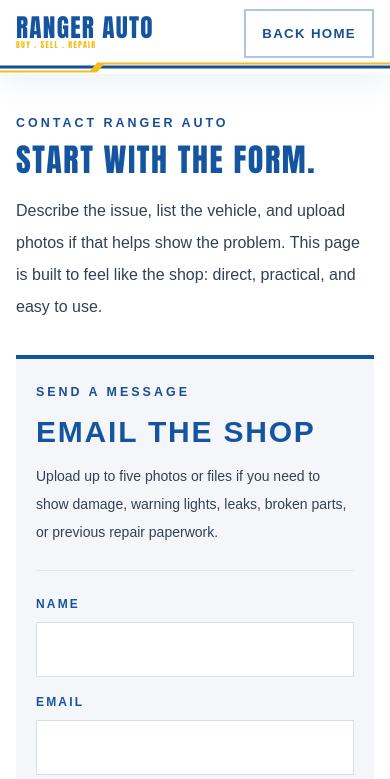
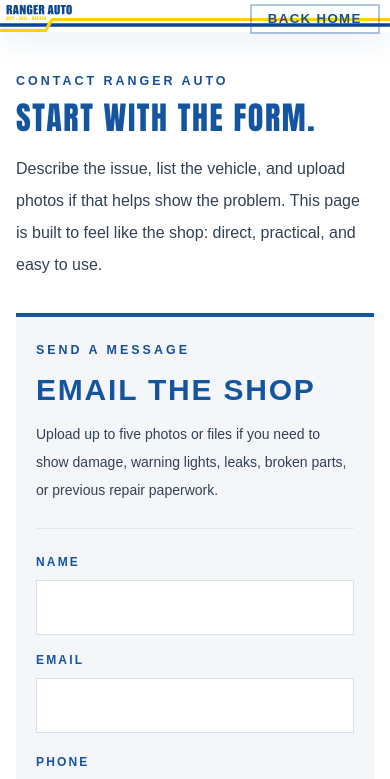
Before and after one commit to relentlessreed/ranger-auto, a Next.js app: page /contact in a window 390 px wide. Shown: the top 779 px of the page. Built offline with nearby package versions, Linux system fonts and the light colour scheme.

Commit message:
Replace sticky header with new SVG header

```diff
--- a/app/contact/page.tsx
+++ b/app/contact/page.tsx
@@ -1,33 +1,15 @@
 import Image from "next/image";
-import Link from "next/link";
 import { Mail, MapPin, Phone } from "lucide-react";
 
 import { ContactForm } from "../../components/public/contact-form";
-import { HeaderStripe } from "../../components/public/header-stripe";
+import { SiteHeader } from "../../components/public/site-header";
 import heroImage from "../../imgs/4.png";
 import engineImageOne from "../../imgs/2.png";
 
 export default function ContactPage() {
   return (
     <main className="min-h-screen bg-rangerCanvas text-slate-950">
-      <header className="sticky top-0 z-50 bg-white shadow-[0_10px_30px_rgba(21,85,159,0.08)]">
-        <div className="shell">
-          <div className="flex min-h-[84px] items-center justify-between gap-6 py-4">
-            <Link href="/" className="flex items-center">
-              <div>
-                <div className="header-wordmark text-rangerBlue">Ranger Auto</div>
-                <div className="header-subtitle text-rangerOrange">Buy . Sell . Repair</div>
-              </div>
-            </Link>
-            <Link href="/" className="header-nav-button">
-              Back Home
-            </Link>
-          </div>
-        </div>
-        <div className="header-stripes" aria-hidden="true">
-          <HeaderStripe />
-        </div>
-      </header>
+      <SiteHeader isContactPage />
 
       <section className="border-b border-slate-300 bg-white">
         <div className="shell grid gap-8 py-10 md:py-14 xl:grid-cols-[1.2fr_0.8fr]">
--- a/app/globals.css
+++ b/app/globals.css
@@ -177,17 +177,40 @@ a {
   flex-shrink: 0;
 }
 
-.header-stripes {
+.site-header-frame {
   position: relative;
-  height: 24px;
-  overflow: hidden;
-  background: transparent;
+  line-height: 0;
 }
 
-.header-stripes-svg {
+.site-header-art {
   display: block;
   width: 100%;
-  height: 100%;
+  height: auto;
+}
+
+.site-header-overlay {
+  position: absolute;
+  inset: 0;
+  display: flex;
+  align-items: stretch;
+}
+
+.site-header-overlay .shell {
+  display: flex;
+}
+
+.site-header-overlay-row {
+  display: flex;
+  width: 100%;
+  align-items: center;
+  justify-content: space-between;
+}
+
+.site-header-brand-link {
+  width: min(46vw, 29rem);
+  min-width: 13rem;
+  align-self: stretch;
+  pointer-events: auto;
 }
 
 .hero-copy {
@@ -273,8 +296,8 @@ a {
     width: 3.3rem;
   }
 
-  .header-stripes {
-    height: 12px;
+  .site-header-brand-link {
+    min-width: 8.25rem;
   }
 
   .shell {
@@ -282,11 +305,14 @@ a {
     padding-right: 1rem;
   }
 
-  header .shell > div {
-    min-height: 46px;
-    gap: 0.45rem;
-    padding-top: 0.55rem;
-    padding-bottom: 0.25rem;
+  .site-header-overlay .shell {
+    padding-left: 0.65rem;
+    padding-right: 0.65rem;
+  }
+
+  .site-header-overlay-row {
+    align-items: flex-start;
+    padding-top: 0.25rem;
   }
 
   .hero-wordmark {
--- a/app/page.tsx
+++ b/app/page.tsx
@@ -4,7 +4,7 @@ import Image from "next/image";
 import Link from "next/link";
 import { ArrowRight } from "lucide-react";
 
-import { HeaderStripe } from "../components/public/header-stripe";
+import { SiteHeader } from "../components/public/site-header";
 import heroImage from "../imgs/use-instead-of-manual-gradient-effect-for-now.png";
 
 const services = [
@@ -19,33 +19,7 @@ const services = [
 export default function Home() {
   return (
     <main className="min-h-screen bg-rangerCanvas text-slate-950">
-      <header className="sticky top-0 z-50 bg-white shadow-[0_10px_30px_rgba(21,85,159,0.08)]">
-        <div className="shell">
-          <div className="flex min-h-[84px] items-center justify-between gap-6 py-4">
-            <Link href="/" className="flex items-center">
-              <div>
-                <div className="header-wordmark text-rangerBlue">Ranger Auto</div>
-                <div className="header-subtitle text-rangerOrange">Buy . Sell . Repair</div>
-              </div>
-            </Link>
-
-            <nav className="hidden items-center gap-10 lg:flex">
-              <Link href="#services" className="header-nav-link">
-                Services
-              </Link>
-              <Link href="#about" className="header-nav-link">
-                About
-              </Link>
-              <Link href="/contact" className="header-nav-button">
-                Contact
-              </Link>
-            </nav>
-          </div>
-        </div>
-        <div className="header-stripes" aria-hidden="true">
-          <HeaderStripe />
-        </div>
-      </header>
+      <SiteHeader />
 
       <section id="about" className="border-b border-slate-200 bg-white">
         <div className="grid lg:grid-cols-[1.05fr_0.95fr]">
--- a/components/public/header-stripe.tsx
+++ /dev/null
@@ -1,13 +0,0 @@
-export function HeaderStripe() {
-  return (
-    <svg
-      aria-hidden="true"
-      className="header-stripes-svg"
-      viewBox="0 0 1600 24"
-      preserveAspectRatio="none"
-    >
-      <rect x="0" y="7" width="1600" height="6" fill="#174f96" />
-      <path d="M0 17H370L399 1H1600V5H426L397 21H0V17Z" fill="#f2be1a" />
-    </svg>
-  );
-}
--- /dev/null
+++ b/components/public/site-header.tsx
@@ -0,0 +1,47 @@
+import Link from "next/link";
+
+type SiteHeaderProps = {
+  isContactPage?: boolean;
+};
+
+export function SiteHeader({ isContactPage = false }: SiteHeaderProps) {
+  return (
+    <header className="sticky top-0 z-50 bg-white shadow-[0_10px_30px_rgba(21,85,159,0.08)]">
+      <div className="site-header-frame">
+        <img
+          src="/ranger-header-fill-only-crisp.svg"
+          alt="Ranger Auto"
+          className="site-header-art"
+        />
+
+        <div className="site-header-overlay">
+          <div className="shell">
+            <div className="site-header-overlay-row">
+              <Link href="/" className="site-header-brand-link">
+                <span className="sr-only">Ranger Auto home</span>
+              </Link>
+
+              {isContactPage ? (
+                <Link href="/" className="header-nav-button">
+                  Back Home
+                </Link>
+              ) : (
+                <nav className="hidden items-center gap-10 lg:flex">
+                  <Link href="#services" className="header-nav-link">
+                    Services
+                  </Link>
+                  <Link href="#about" className="header-nav-link">
+                    About
+                  </Link>
+                  <Link href="/contact" className="header-nav-button">
+                    Contact
+                  </Link>
+                </nav>
+              )}
+            </div>
+          </div>
+        </div>
+      </div>
+    </header>
+  );
+}
```
Also changed, not shown: public/ranger-header-fill-only-crisp.svg (added).
